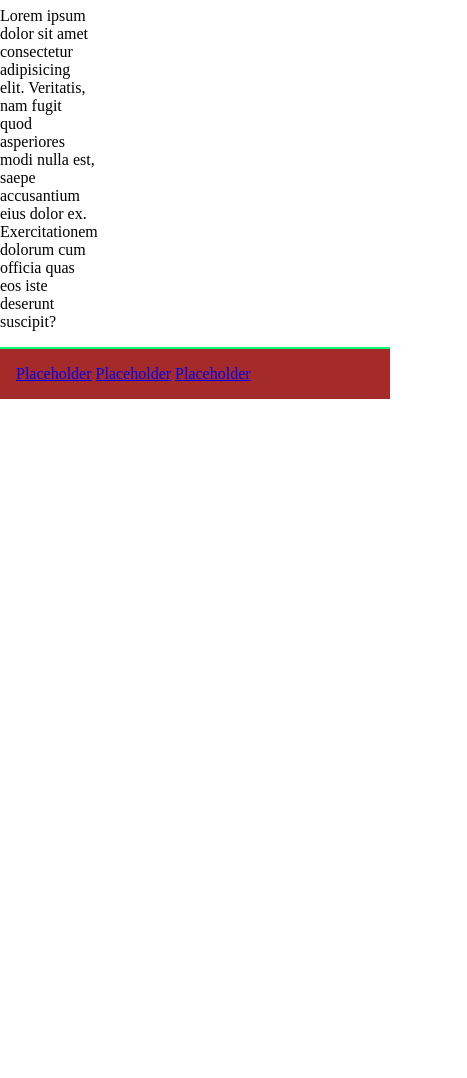
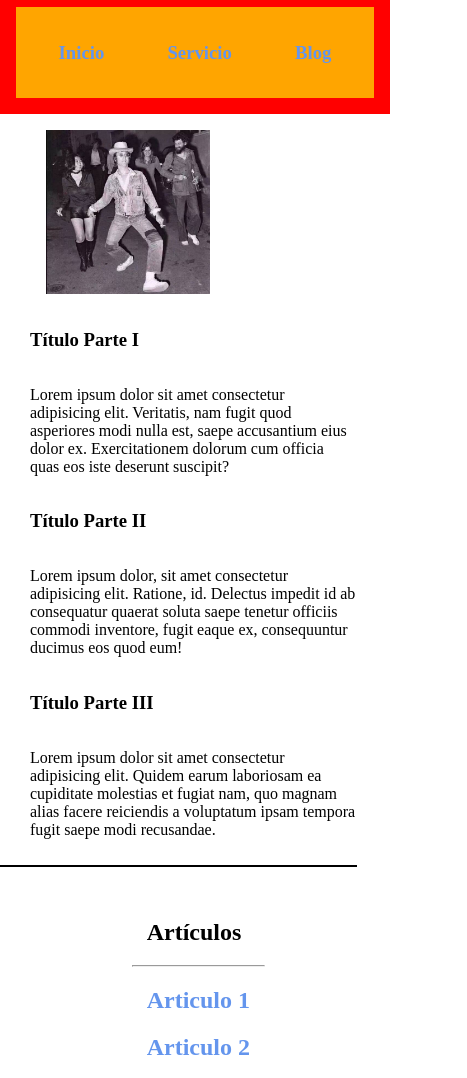
Before and after one commit to Jcorvil/DisenoInterfacesWeb23-24, a plain HTML site: page Tema4/actividades/Actividad_Foto/index.html in a window 390 px wide. Shown: the part 126-1204 px from the top of the page, 467 px wide, since content can reach past the window. Before the commit the page ends 844 px from the top, so only its background shows below. Drawn offline with Linux system fonts and the light colour scheme.

Commit message:
19/11/2023. Se continua actividad_foto. Funciona pero falta dejarlo bonito

```diff
--- a/Tema4/actividades/Actividad_Foto/index.html
+++ b/Tema4/actividades/Actividad_Foto/index.html
@@ -26,19 +26,61 @@
 				</a>
 			</nav>
 		</header>
+
 		<main class="body__zonaMain">
-			<p>
-				Lorem ipsum dolor sit amet consectetur adipisicing elit. Veritatis, nam
-				fugit quod asperiores modi nulla est, saepe accusantium eius dolor ex.
-				Exercitationem dolorum cum officia quas eos iste deserunt suscipit?
-			</p>
+			<section class="body__zonaMain-contenido">
+				<img class="body__zonaMain-img" src="img/XoPXrdJ.jpeg" />
+				<h3>Título Parte I</h3>
+				<p>
+					Lorem ipsum dolor sit amet consectetur adipisicing elit. Veritatis,
+					nam fugit quod asperiores modi nulla est, saepe accusantium eius dolor
+					ex. Exercitationem dolorum cum officia quas eos iste deserunt
+					suscipit?
+				</p>
+				<h3>Título Parte II</h3>
+				<p>
+					Lorem ipsum dolor, sit amet consectetur adipisicing elit. Ratione, id.
+					Delectus impedit id ab consequatur quaerat soluta saepe tenetur
+					officiis commodi inventore, fugit eaque ex, consequuntur ducimus eos
+					quod eum!
+				</p>
+				<h3>Título Parte III</h3>
+				<p>
+					Lorem ipsum dolor sit amet consectetur adipisicing elit. Quidem earum
+					laboriosam ea cupiditate molestias et fugiat nam, quo magnam alias
+					facere reiciendis a voluptatum ipsam tempora fugit saepe modi
+					recusandae.
+				</p>
+			</section>
+			<section class="body__zonaMain-listaArticulos">
+				<ul>
+					<li><h1>Artículos</h1></li>
+					<hr />
+					<li>
+						<h2><a href="#">Articulo 1</a></h2>
+					</li>
+					<li>
+						<h2><a href="#">Articulo 2</a></h2>
+					</li>
+					<li>
+						<h2><a href="#">Articulo 3</a></h2>
+					</li>
+				</ul>
+			</section>
 		</main>
 		<footer>
-			<div class="footer__redes">
-				<a href="#">Placeholder</a>
-				<a href="#">Placeholder</a>
-				<a href="#">Placeholder</a>
-			</div>
+			<ul class="footer__redes">
+				<div>
+					<li><a href="#">Sobre nosotros</a></li>
+					<li><a href="#">Contacto</a></li>
+					<li><a href="#">Política de privacidad</a></li>
+				</div>
+				<div>
+					<li><a href="#">Twitter</a></li>
+					<li><a href="#">Tal</a></li>
+					<li><a href="#">Y cual</a></li>
+				</div>
+			</ul>
 		</footer>
 	</body>
 </html>
--- a/Tema4/actividades/Actividad_Foto/styles.css
+++ b/Tema4/actividades/Actividad_Foto/styles.css
@@ -1,55 +1,6 @@
-body {
+@import url("stylesDesktop.css");
+@import url("stylesVertical.css");
+
+body{
     margin: 0;
-    padding: 0;
 }
-
-header {
-    display: flex;
-    justify-content: space-evenly;
-    width: 100%;
-}
-
-header a {
-    text-decoration: none;
-    color: cornflowerblue;
-}
-
-footer {
-    background-color: brown;
-    border-top: 2px solid #07f874;
-    padding: 1em;
-	display: flex;
-	flex-direction: column;
-
-}
-
-.body__zonaMain {
-	display: grid;
-
-	grid-template-columns: repeat(12, 1fr);
-
-	grid-auto-rows: minmax(100px, auto);
-
-}
-
-
-.header__zonaTituloLogo {
-    display: flex;
-    background-color: red;
-}
-
-.header__zonaLogo img {
-    width: 10%;
-}
-
-.header__zonaTitulo {
-    width: 40%;
-}
-
-.header__zonaNavegacion {
-    display: flex;
-    background-color: orange;
-    justify-content: space-around;
-    gap: 90px;
-    padding: 25px;
-}
--- /dev/null
+++ b/Tema4/actividades/Actividad_Foto/stylesDesktop.css
@@ -0,0 +1,84 @@
+a {
+	text-decoration: none;
+	color: cornflowerblue;
+}
+
+header {
+	display: flex;
+	justify-content: space-evenly;
+	padding: 1em;
+	align-items: center;
+}
+
+footer {
+	background-color: brown;
+	border-top: 2px solid #07f874;
+	display: grid;
+	grid-auto-rows: minmax(80px, auto);
+}
+
+footer > ul > div > li {
+	list-style-type: none;
+	margin: 15px;
+}
+
+.footer__redes {
+	display: flex;
+	justify-content: space-evenly;
+}
+
+.body__zonaMain {
+	display: grid;
+	grid-template-columns: repeat(12, 1fr);
+	grid-auto-rows: minmax(100px, auto);
+	row-gap: 10px;
+	column-gap: 10px;
+}
+
+.body__zonaMain img {
+	width: 60%;
+	padding: 1em;
+}
+
+.body__zonaMain-contenido {
+	display: grid;
+	grid-column: 1/10;
+	margin-left: 30px;
+}
+
+.body__zonaMain-listaArticulos {
+	display: grid;
+	grid-column: 10/12;
+	border-left: 2px solid black;
+	padding: 1em;
+	justify-items: center;
+}
+
+.body__zonaMain-listaArticulos > ul > li {
+	list-style-type: none;
+	margin: 15px;
+}
+
+.header__zonaTituloLogo {
+	display: flex;
+	background-color: red;
+}
+
+.header__zonaLogo img {
+	width: 10%;
+}
+
+.header__zonaTitulo {
+	width: 40%;
+}
+
+.header__zonaNavegacion {
+	height: 100%;
+	width: 30%;
+	background-color: orange;
+
+	display: flex;
+	justify-content: space-around;
+	gap: 10px;
+	padding: 1em;
+}
--- /dev/null
+++ b/Tema4/actividades/Actividad_Foto/stylesVertical.css
@@ -0,0 +1,53 @@
+@media all and (min-width: 0px) and (max-width: 600px) {
+	* {
+		box-sizing: border-box;
+	}
+
+	a {
+		text-decoration: none;
+		color: cornflowerblue;
+	}
+
+	body {
+		margin: 0;
+		width: 100%;
+	}
+
+	footer {
+		background-color: green;
+		border-top: 2px solid #07f874;
+		display: grid;
+		grid-auto-rows: minmax(80px, auto);
+		width: 100%;
+	}
+
+	.header__zonaTituloLogo {
+		flex-direction: column;
+		align-items: center;
+		text-align: center;
+		width: 100%;
+	}
+
+	.header__zonaNavegacion {
+		width: 100%;
+	}
+
+	.header__zonaLogo img {
+		display: none;
+	}
+
+	.body__zonaMain-contenido {
+		display: grid;
+		grid-column: 1/12;
+		margin-left: 30px;
+	}
+
+	.body__zonaMain-listaArticulos {
+		display: grid;
+		grid-column: 1/12;
+		border-left: none;
+		border-top: 2px solid black;
+		padding: 1em;
+		justify-items: center;
+	}
+}
```
Also changed, not shown: Tema4/actividades/Actividad_Foto/img/XoPXrdJ.jpeg (added).
